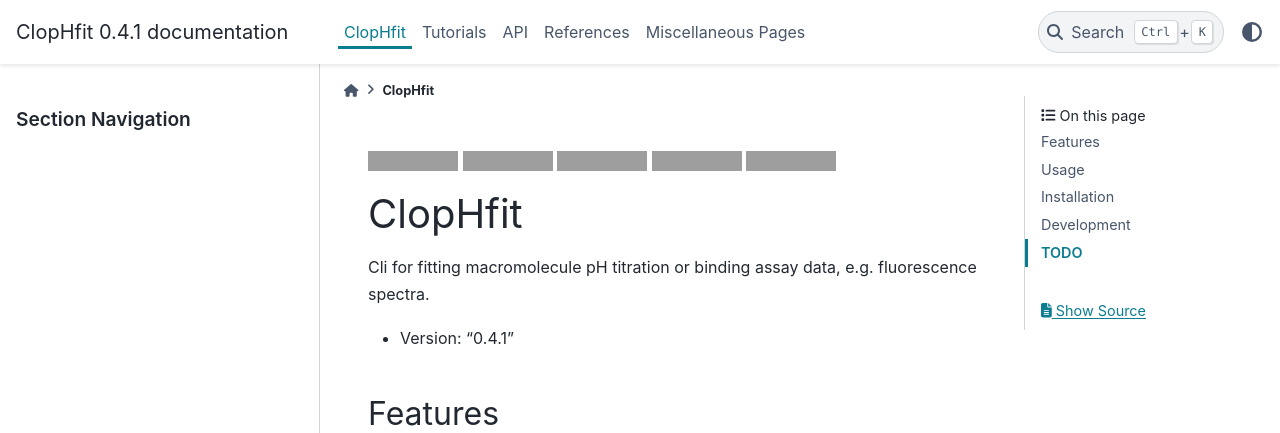
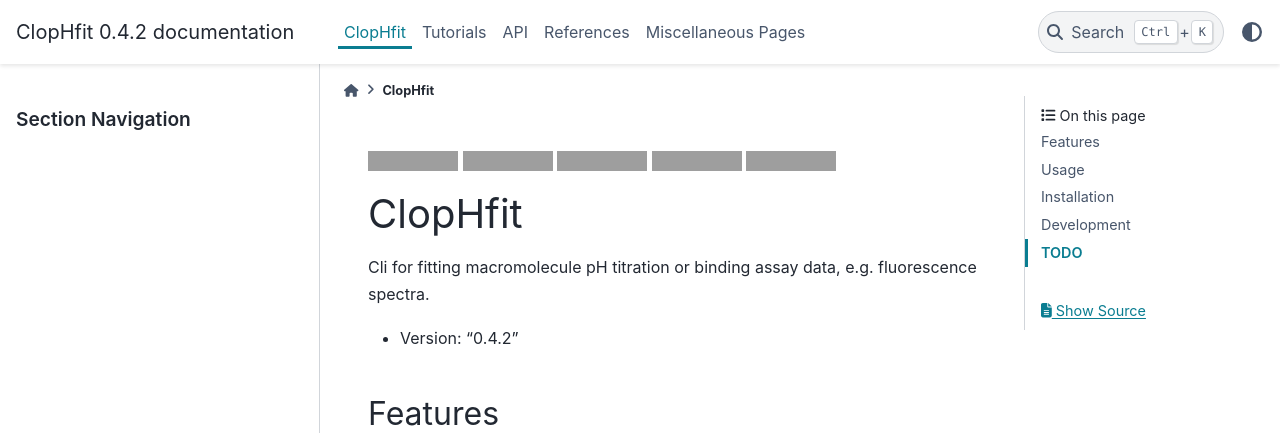
Before and after one commit to darosio/ClopHfit, a Sphinx documentation site: the page built from docs/README.md, in a window 1280 px wide and 900 px high. Shown: the top 433 px of the window. Built offline with Sphinx 7.4.7 and the PyData theme 0.15.4, drawn with Linux system fonts in a browser that asks for light colours; pages that are not in the unit, such as notebooks, are missing from menus; grey boxes are pictures that could not be loaded.

Commit message:
bump: version 0.4.1 → 0.4.2

```diff
--- a/docs/README.md
+++ b/docs/README.md
@@ -9,7 +9,7 @@
 Cli for fitting macromolecule pH titration or binding assay data, e.g.
 fluorescence spectra.
 
-- Version: "0.4.1"
+- Version: "0.4.2"
 
 ## Features
 
--- a/docs/conf.py
+++ b/docs/conf.py
@@ -23,7 +23,7 @@ copyright = "2021, Daniele Arosio"  # noqa: A001
 author = "Daniele Arosio"
 
 # The full version, including alpha/beta/rc tags
-release = "0.4.1"
+release = "0.4.2"
 
 # -- General configuration ---------------------------------------------------
 
--- a/pyproject.toml
+++ b/pyproject.toml
@@ -38,7 +38,7 @@ classifiers = [
   "Development Status :: 3 - Alpha"
   ]
 requires-python = ">=3.8, <3.12"
-version = "0.4.1"
+version = "0.4.2"
 dependencies = [
   'click < 8.1.4',
   'corner < 2.2.2',
@@ -228,7 +228,7 @@ strict = true
 
 [tool.commitizen]
 name = "cz_customize"
-version = "0.4.1"
+version = "0.4.2"
 tag_format = "v$version"
 version_files = [
   "pyproject.toml:version",
```
Also changed, not shown: CHANGELOG.md (+6 -0 lines).
